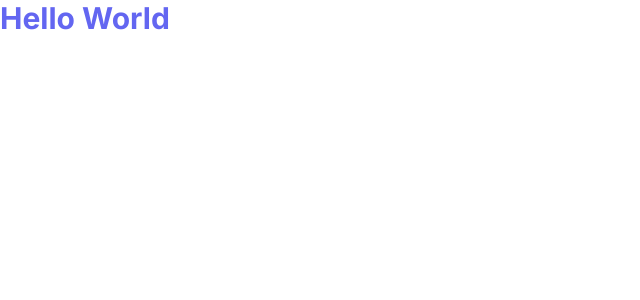
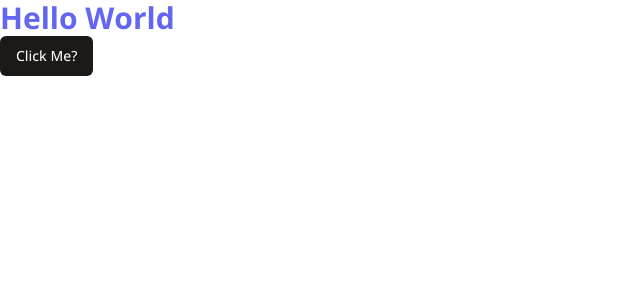
Before and after one commit to Omar-Tood/Discord-Clone, a Next.js app: page / in a window 1280 px wide. Shown: the top 300 px of the page, without its empty margins (0-640 px from the left). Built offline with nearby package versions, Linux system fonts and the light colour scheme.

Commit message:
next.js router understanding

```diff
--- /dev/null
+++ b/app/(auth)/layout.tsx
@@ -0,0 +1,10 @@
+import { Children } from "react";
+
+const AuthLayout = ({children}: {children: React.ReactNode}) => {
+    return (
+        <div className="bg-pink-500 h-full">Login page</div>
+    )
+
+}
+
+export default AuthLayout;
--- /dev/null
+++ b/app/(auth)/login/page.tsx
@@ -0,0 +1,9 @@
+import React from 'react'
+
+const LoginPage = () => {
+  return (
+    <div className="flex items-center justify-center text-pink-500 font-bold text-6xl m-2 h-10">Login page</div>
+  )
+}
+
+export default LoginPage;
--- /dev/null
+++ b/app/(auth)/register/page.tsx
@@ -0,0 +1,9 @@
+import React from 'react'
+
+const RegisterPage = () => {
+  return (
+    <div>RegisterPage</div>
+  )
+}
+
+export default RegisterPage
--- a/app/layout.tsx
+++ b/app/layout.tsx
@@ -1,11 +1,11 @@
 import type { Metadata } from "next";
-import { Inter } from "next/font/google";
+import { Open_Sans } from "next/font/google";
 import "./globals.css";
 
-const inter = Inter({ subsets: ["latin"] });
+const font = Open_Sans({ subsets: ["latin"] });
 
 export const metadata: Metadata = {
-  title: "Create Next App",
+  title: "Discord Clone 2024",
   description: "Generated by create next app",
 };
 
@@ -16,7 +16,7 @@ export default function RootLayout({
 }>) {
   return (
     <html lang="en">
-      <body className={inter.className}>{children}</body>
+      <body className={font.className}>{children}</body>
     </html>
   );
 }
--- a/app/page.tsx
+++ b/app/page.tsx
@@ -1,9 +1,12 @@
 import Image from "next/image";
+import { Button } from "@/components/ui/button";
 
 export default function Home() {
   return (
-   <p className="text-3xl font-bold text-indigo-500">
-    Hello World
-    </p>
+    <div>
+      <p className="text-3xl font-bold text-indigo-500">Hello World
+      </p>
+      <Button>Click Me?</Button>
+    </div>
   );
 }
--- /dev/null
+++ b/app/test/page.tsx
@@ -0,0 +1,9 @@
+import React from 'react'
+
+const page = () => {
+  return (
+    <div className="text-3xl text-indigo-500 p-2 font-bold">Omar jibril! Wan Kusalamey</div>
+  )
+}
+
+export default page
```
